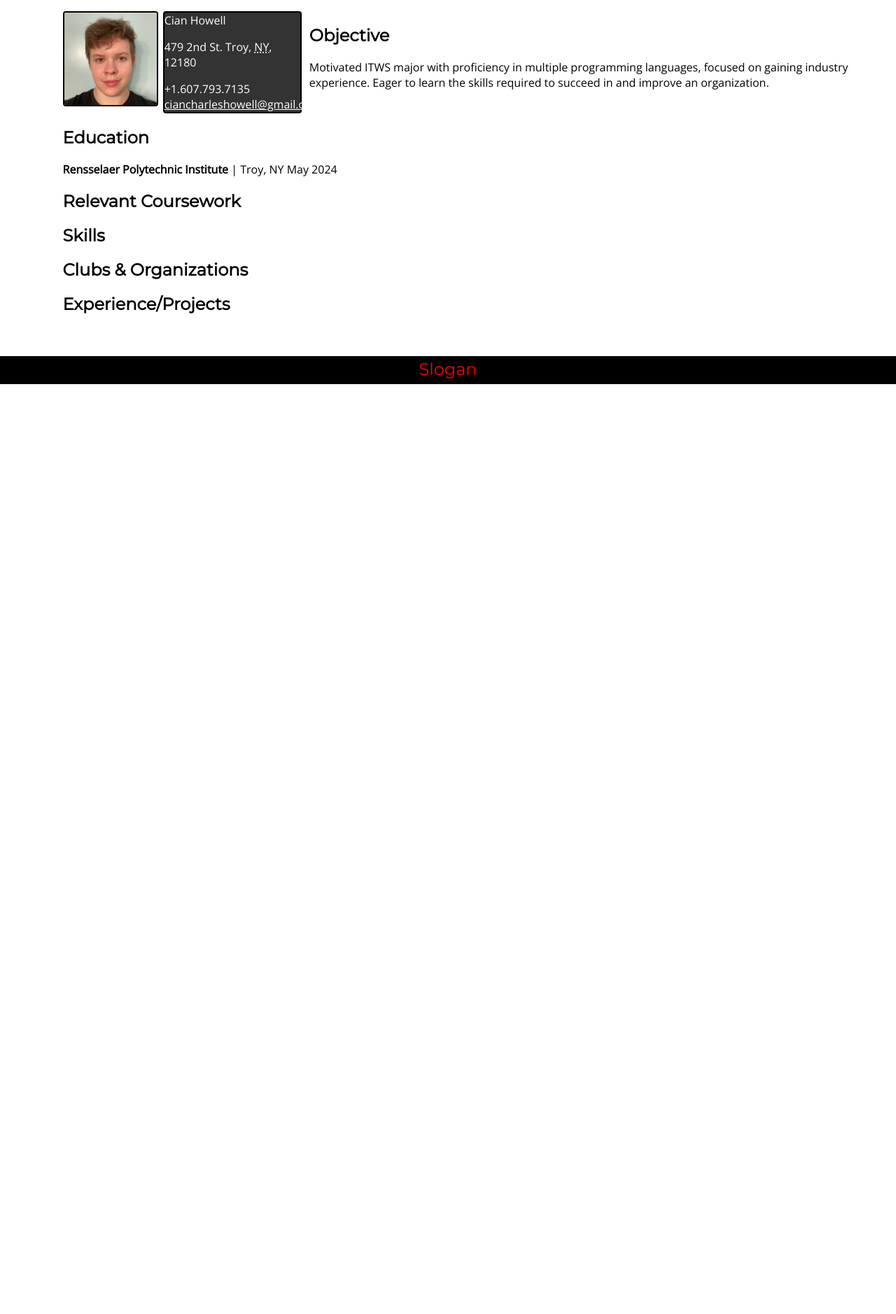
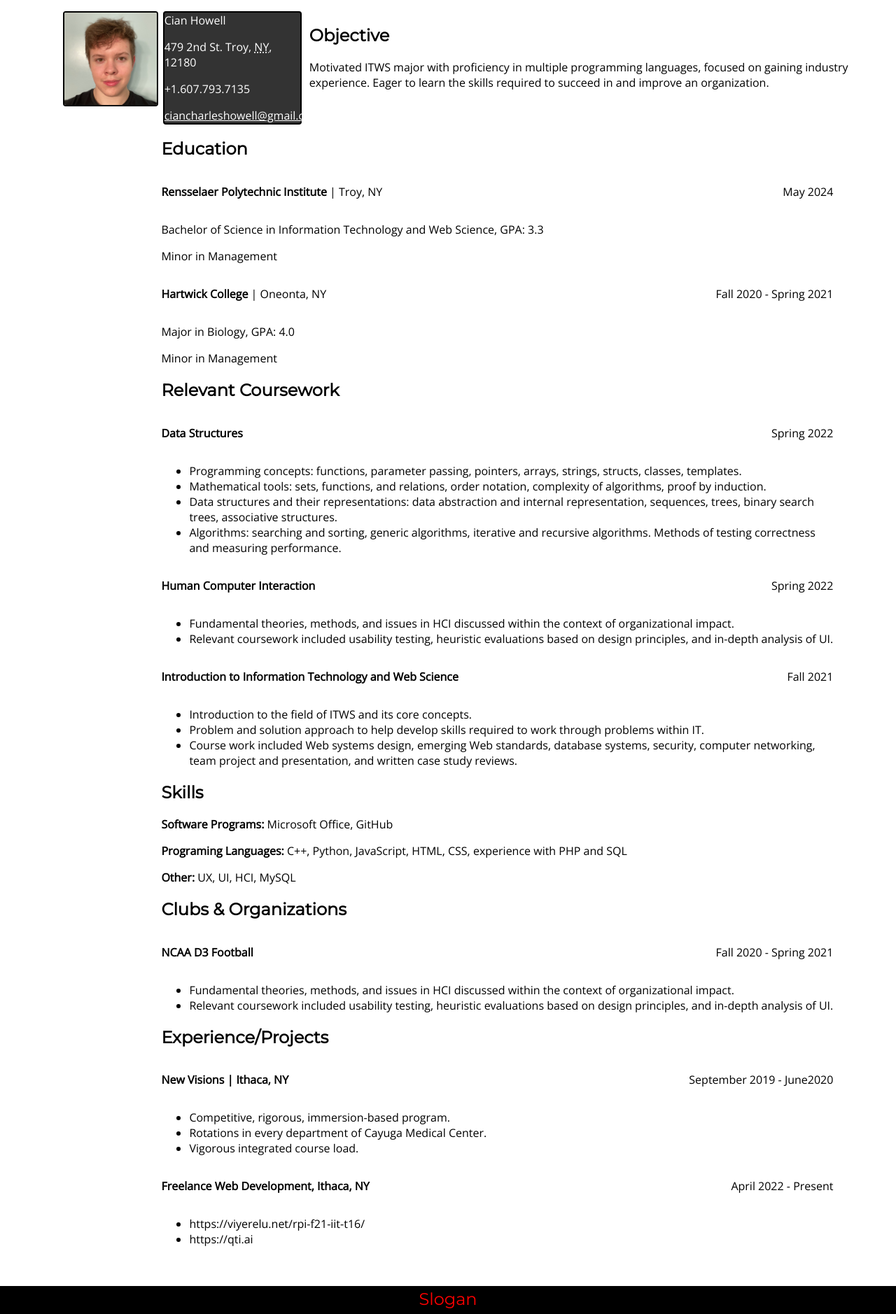
Before and after one commit to RPI-ITWS/ITWS2110-F22-StealthDragons, a PHP site: page /resumes/howelc.html in a window 1280 px wide. Shown: the part 170-2048 px from the top of the page at 70% size. Before the commit the page ends 719 px from the top, so only its background shows below. Run offline with PHP 8.4, Linux system fonts and the light colour scheme; grey boxes are pictures that could not be loaded.

Commit message:
Added Resume

```diff
--- a/index.html
+++ b/index.html
@@ -163,7 +163,7 @@
     </div>
   </section>
   <footer id="footer">
-    <p class="group-slogan">Slogan</p>
+    <p class="group-slogan"></p>
   </footer>
 </body>
 
--- a/resumes/howelc.html
+++ b/resumes/howelc.html
@@ -56,15 +56,16 @@
                 <img src="/resources/SD-Cian.jpg" class="howelc-img" alt="Cian Howell" />
             </div>
             <div class="h-card h-card-howelc">
-                <span href="" class="p-name">Cian Howell</span>
+                <span class="p-name">Cian Howell</span>
                 <p class="p-adr h-adr">
                     <span class="p-street-address">479 2nd St.</span>
                     <span class="p-locality">Troy</span>,
                     <abbr class="p-region" title="NewYork">NY</abbr>,
                     <span class="p-postal-code">12180</span>
                 </p>
-                <span class="p-tel">+1.607.793.7135</span>
-                <a class="u-email u-email-howelc" href="mailto:ciancharleshowell@gmail.com">ciancharleshowell@gmail.com</a>
+                <p class="p-tel">+1.607.793.7135</p>
+                <a class="u-email u-email-howelc"
+                    href="mailto:ciancharleshowell@gmail.com">ciancharleshowell@gmail.com</a>
             </div>
             <div>
                 <h2 class="howelc-title">
@@ -82,21 +83,108 @@
         <h2 class="howelc-title">
             Education
         </h2>
+        <div class="spacing-box">
+            <p class="howelc-body"><b>Rensselaer Polytechnic Institute</b> | Troy, NY</p>
+            <p class="howelc-body"> May 2024</p>
+        </div>
         <p class="howelc-body">
-            <b>Rensselaer Polytechnic Institute</b> | Troy, NY <span class="end-line">May 2024</span>
+            Bachelor of Science in Information Technology and Web Science, GPA: 3.3
+        </p>
+        <p class="howelc-body">
+            Minor in Management
+        </p>
+        <div class="spacing-box">
+            <p class="howelc-body"><b>Hartwick College</b> | Oneonta, NY</p>
+            <p class="howelc-body"> Fall 2020 - Spring 2021</p>
+        </div>
+        <p class="howelc-body">
+            Major in Biology, GPA: 4.0
+        </p>
+        <p class="howelc-body">
+            Minor in Management
         </p>
         <h2 class="howelc-title">
             Relevant Coursework
         </h2>
+        <div class="spacing-box">
+            <p class="howelc-body"><b>Data Structures</b></p>
+            <p class="howelc-body">Spring 2022</p>
+        </div>
+        <ul class="howelc-body">
+            <li>Programming concepts: functions, parameter passing, pointers, arrays, strings, structs, classes,
+                templates.</li>
+            <li>Mathematical tools: sets, functions, and relations, order notation, complexity of algorithms, proof by
+                induction.</li>
+            <li>Data structures and their representations: data abstraction and internal representation, sequences,
+                trees, binary
+                search trees, associative structures.</li>
+            <li>Algorithms: searching and sorting, generic algorithms, iterative and recursive algorithms. Methods of
+                testing
+                correctness and measuring performance.</li>
+        </ul>
+        <div class="spacing-box">
+            <p class="howelc-body"><b>Human Computer Interaction</b></p>
+            <p class="howelc-body">Spring 2022</p>
+        </div>
+        <ul class="howelc-body">
+            <li>Fundamental theories, methods, and issues in HCI discussed within the context of organizational impact.
+            </li>
+            <li>Relevant coursework included usability testing, heuristic evaluations based on design principles, and
+                in-depth
+                analysis of UI.</li>
+        </ul>
+        <div class="spacing-box">
+            <p class="howelc-body"><b>Introduction to Information Technology and Web Science</b></p>
+            <p class="howelc-body">Fall 2021</p>
+        </div>
+        <ul class="howelc-body">
+            <li>Introduction to the field of ITWS and its core concepts.</li>
+            <li>Problem and solution approach to help develop skills required to work through problems within IT.</li>
+            <li>Course work included Web systems design, emerging Web standards, database systems, security, computer
+                networking, team project and presentation, and written case study reviews.</li>
+        </ul>
         <h2 class="howelc-title">
             Skills
         </h2>
+        <p class="howelc-body"><b>Software Programs: </b>Microsoft Office, GitHub</p>
+        <p class="howelc-body"><b>Programing Languages: </b>C++, Python, JavaScript, HTML, CSS, experience with PHP and
+            SQL</p>
+        <p class="howelc-body"><b>Other: </b>UX, UI, HCI, MySQL</p>
         <h2 class="howelc-title">
             Clubs & Organizations
         </h2>
+        <div class="spacing-box">
+            <p class="howelc-body"><b>NCAA D3 Football</b></p>
+            <p class="howelc-body">Fall 2020 - Spring 2021</p>
+        </div>
+        <ul class="howelc-body">
+            <li>Fundamental theories, methods, and issues in HCI discussed within the context of organizational impact.
+            </li>
+            <li>Relevant coursework included usability testing, heuristic evaluations based on design principles, and
+                in-depth
+                analysis of UI.</li>
+        </ul>
+
         <h2 class="howelc-title">
             Experience/Projects
         </h2>
+        <div class="spacing-box">
+            <p class="howelc-body"><b>New Visions | Ithaca, NY</b></p>
+            <p class="howelc-body">September 2019 - June2020</p>
+        </div>
+        <ul class="howelc-body">
+            <li>Competitive, rigorous, immersion-based program.</li>
+            <li>Rotations in every department of Cayuga Medical Center.</li>
+            <li>Vigorous integrated course load.</li>
+        </ul>
+        <div class="spacing-box">
+            <p class="howelc-body"><b>Freelance Web Development, Ithaca, NY</b></p>
+            <p class="howelc-body">April 2022 - Present</p>
+        </div>
+        <ul class="howelc-body">
+            <li>https://viyerelu.net/rpi-f21-iit-t16/</li>
+            <li>https://qti.ai</li>
+        </ul>
     </section>
     <footer id="footer">
         <p class="group-slogan">Slogan</p>
--- a/style.css
+++ b/style.css
@@ -226,7 +226,7 @@ body {
   border-radius: 0.5vh;
 }
 
-.h-card {
+.h-card-howelc {
   background-color: var(--SD-Secondary);
   color: var(--SD-Tertiary);
   border: 0.25vh solid;
@@ -237,7 +237,7 @@ body {
 
 }
 
-.u-email {
+.u-email-howelc {
   color: var(--SD-Tertiary);
 }
 
@@ -258,11 +258,12 @@ body {
 }
 #howelc-resume{
   padding-bottom: var(--margin-b);
-  padding-left: 7vw;
+  padding-left: 18vw;
   padding-right: 7vw;
 }
-.end-line{
-  text-align: end;
+.spacing-box{
+  display: flex;
+  justify-content: space-between;
 }
 
 
```
